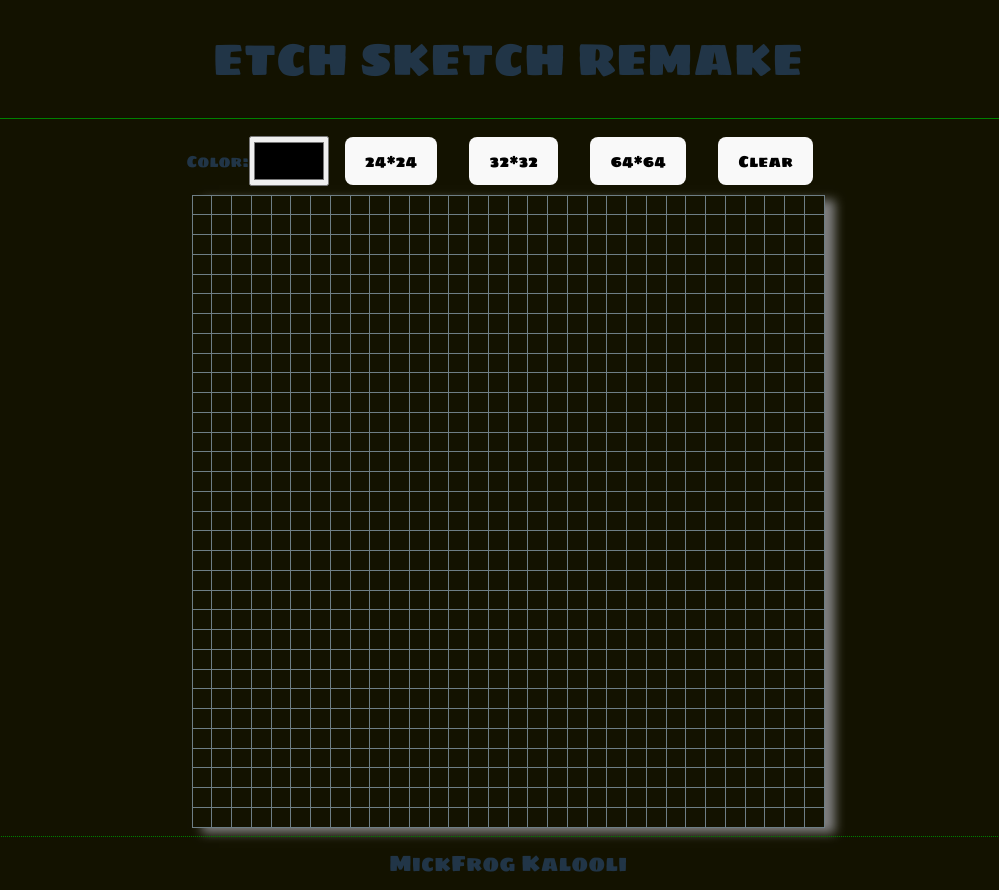
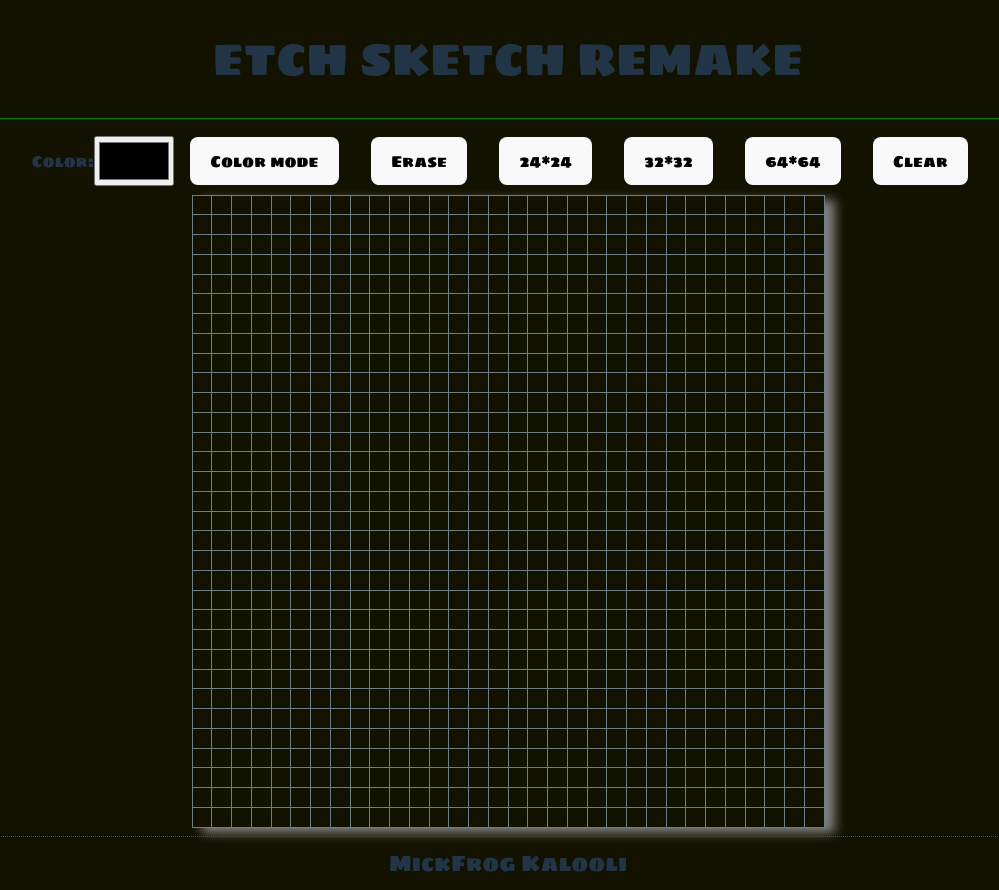
Before and after one commit to MickFrog/sketch-remake, a React (Vite) app: page / in a window 1280 px wide. Shown: the whole page, without its empty margins (132-1131 px from the left). Built offline with nearby package versions, Linux system fonts and the light colour scheme.

Commit message:
add erase functionality

```diff
--- a/src/components/SketchBoard.css
+++ b/src/components/SketchBoard.css
@@ -43,10 +43,6 @@
     justify-content: space-between;
 }
 
-.clickedBox {
-    background-color: white;
-}
-
 .colorInput {
     width: 5rem;
     height: 50px;
--- a/src/components/SketchBoard.tsx
+++ b/src/components/SketchBoard.tsx
@@ -3,13 +3,24 @@ import "./SketchBoard.css";
 import uniqid from "uniqid";
 
 // Board dimensions are 632*632
+const boardMaxDimension = 632; // in pixels
 
-const boardMaxDimension = 632; // in pixels
+type ShadingMode = -1 | 1; // 1 is shading, -1 is erasing mode
+
+type bgColorRefType = {
+  color: string;
+  currentMode: ShadingMode;
+};
 
 const SketchBoard = () => {
   const [dimension, setDimension] = useState(32);
   const [clear, setClear] = useState(0);
-  const bgColor = useRef("#ffffff");
+
+  const bgColor = useRef<bgColorRefType>({ color: "#ffffff", currentMode: 1 });
+
+  // color mode btns
+  const colorModeBtn = useRef<HTMLButtonElement>(null);
+  const eraseModeBtn = useRef<HTMLButtonElement>(null);
 
   const boardRows: Array<JSX.Element> = useMemo(() => {
     const newBoardRows: Array<JSX.Element> = [];
@@ -38,7 +49,19 @@ const SketchBoard = () => {
   };
 
   const handleColorChange = (event: React.ChangeEvent<HTMLInputElement>) => {
-    bgColor.current = event.currentTarget.value;
+    bgColor.current.color = event.currentTarget.value;
+  };
+
+  const handleModeChange = (newMode: 1 | -1) => {
+    bgColor.current.currentMode = newMode;
+
+    if (colorModeBtn !== null && newMode === 1) {
+      colorModeBtn.current!.style.backgroundColor = "#A63D40";
+      eraseModeBtn.current!.style.backgroundColor = "#A2999E";
+    } else {
+      eraseModeBtn.current!.style.backgroundColor = "#A63D40";
+      colorModeBtn.current!.style.backgroundColor = "#A2999E";
+    }
   };
 
   return (
@@ -54,6 +77,12 @@ const SketchBoard = () => {
           />
         </div>
 
+        <button ref={colorModeBtn} onClick={() => handleModeChange(1)}>
+          Color mode
+        </button>
+        <button ref={eraseModeBtn} onClick={() => handleModeChange(-1)}>
+          Erase
+        </button>
         <button onClick={() => handleDimensionChange(24)}>24*24</button>
         <button onClick={() => handleDimensionChange(32)}>32*32</button>
         <button onClick={() => handleDimensionChange(64)}>64*64</button>
@@ -67,26 +96,29 @@ const SketchBoard = () => {
 
 type SketchBoxProps = {
   size: number; //dimensions of board square (size*size)
-  bgColorRef: React.RefObject<string>;
+  bgColorRef: React.RefObject<bgColorRefType>;
 };
 
 const SketchBox = ({ size, bgColorRef }: SketchBoxProps) => {
+  const changeBgColor = (event: React.MouseEvent<HTMLDivElement>) => {
+    event.target.style.backgroundColor =
+      bgColorRef.current?.currentMode === 1
+        ? bgColorRef.current?.color
+        : "transparent";
+  };
+
   const handleColorChange = (event: React.MouseEvent<HTMLDivElement>) => {
     // if left mouse btn is clicked
     if (event.buttons === 1) {
-      event.target.style.backgroundColor = bgColorRef.current;
+      changeBgColor(event);
     }
-  };
-
-  const handleClickColorChange = (event: React.MouseEvent<HTMLDivElement>) => {
-    event.target.style.backgroundColor = bgColorRef.current;
   };
 
   return (
     <div
       className="sketchBox"
       style={{ width: `${size}px`, height: `${size}px` }}
-      onClick={handleClickColorChange}
+      onClick={changeBgColor}
       onMouseEnter={handleColorChange}
     ></div>
   );
@@ -95,7 +127,7 @@ const SketchBox = ({ size, bgColorRef }: SketchBoxProps) => {
 type SketchRowProps = {
   rowNum: number;
   rowDimension: number;
-  bgColorRef: React.RefObject<string>;
+  bgColorRef: React.RefObject<bgColorRefType>;
 };
 
 const SketchRow = ({ rowNum, rowDimension, bgColorRef }: SketchRowProps) => {
```
